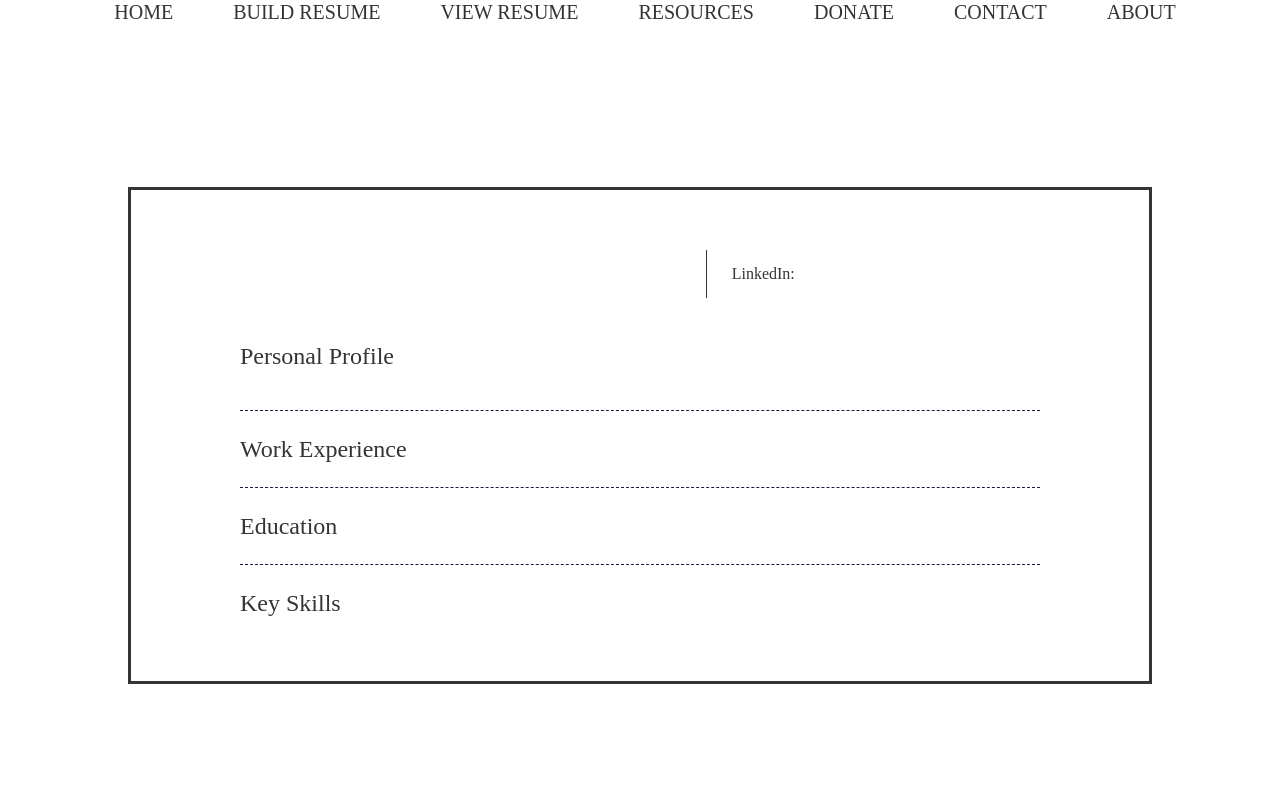
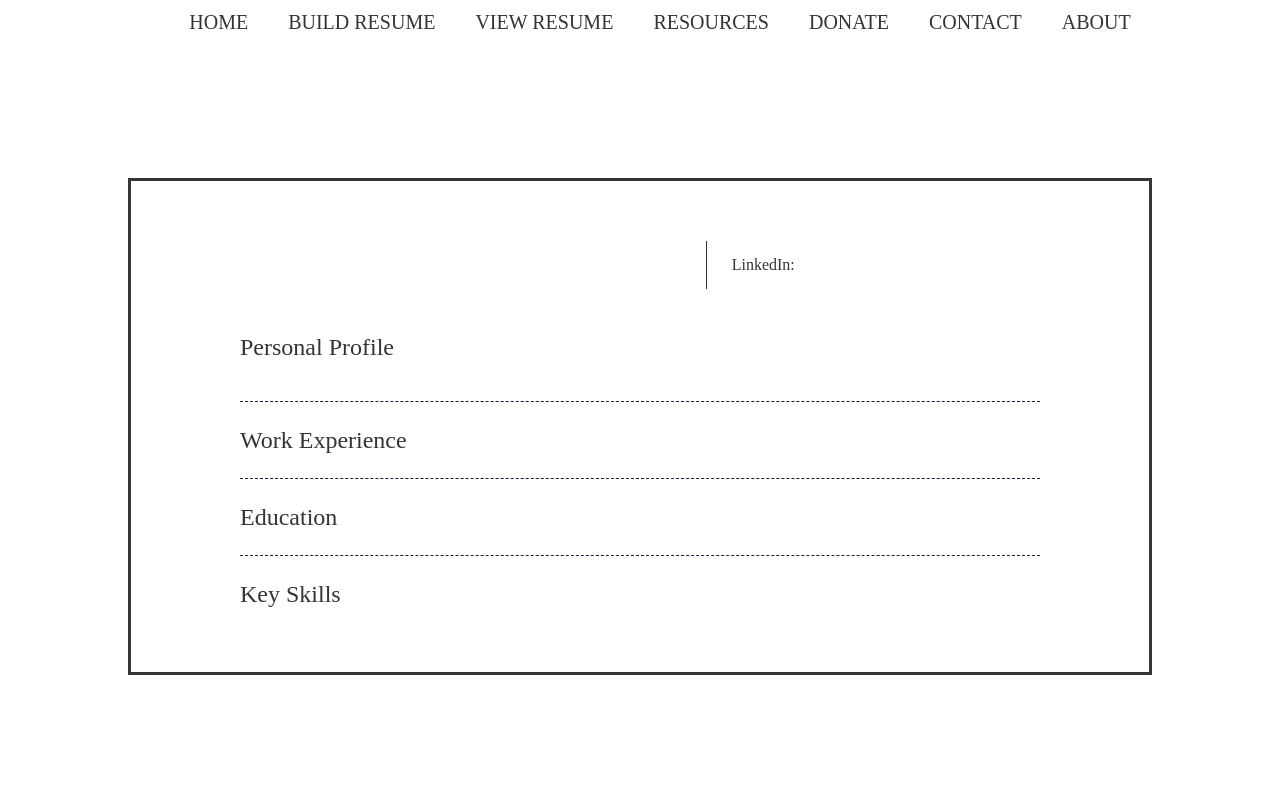
Before and after one commit to theohenry/TEKK-comp20midterm, a plain HTML site: page view_resume.html in a window 1280 px wide. Shown: the part 169-981 px from the top of the page. Drawn offline with nearby package versions, Linux system fonts and the light colour scheme.

Commit message:
Update styles.css

```diff
--- a/css/styles.css
+++ b/css/styles.css
@@ -15,6 +15,10 @@ body {
     font-family: sans-serif;
     font-size: 15px;
     line-height: 1.5;
+}
+
+h1 {
+  text-align:center;
 }
 
 h3 {
@@ -36,6 +40,7 @@ header .logo {
 }
 
 .head-nav ul {
+  margin-top: 10px;
   font-size: 0;
 }
 .head-nav ul li {
@@ -43,17 +48,19 @@ header .logo {
 }
 .head-nav ul li a {
   display: inline-block;
-  padding: 0 30px;
+  margin: 0 15px;
   font-size: 20px;
-  color: #333;
+  color: inherit;
   text-transform: uppercase;
 }
+
+.head-nav ul li:hover {
+  background-color: #333;
+  color: white;
+}
+
 .head-nav ul li a span {
   position: relative;
   display: inline-block;
-  padding: 13px 0 32px;
+  padding: 13px 5px 13px;
 }
-
-.head-nav ul li:first-child a {
-  padding-left: 0;
-}
```
